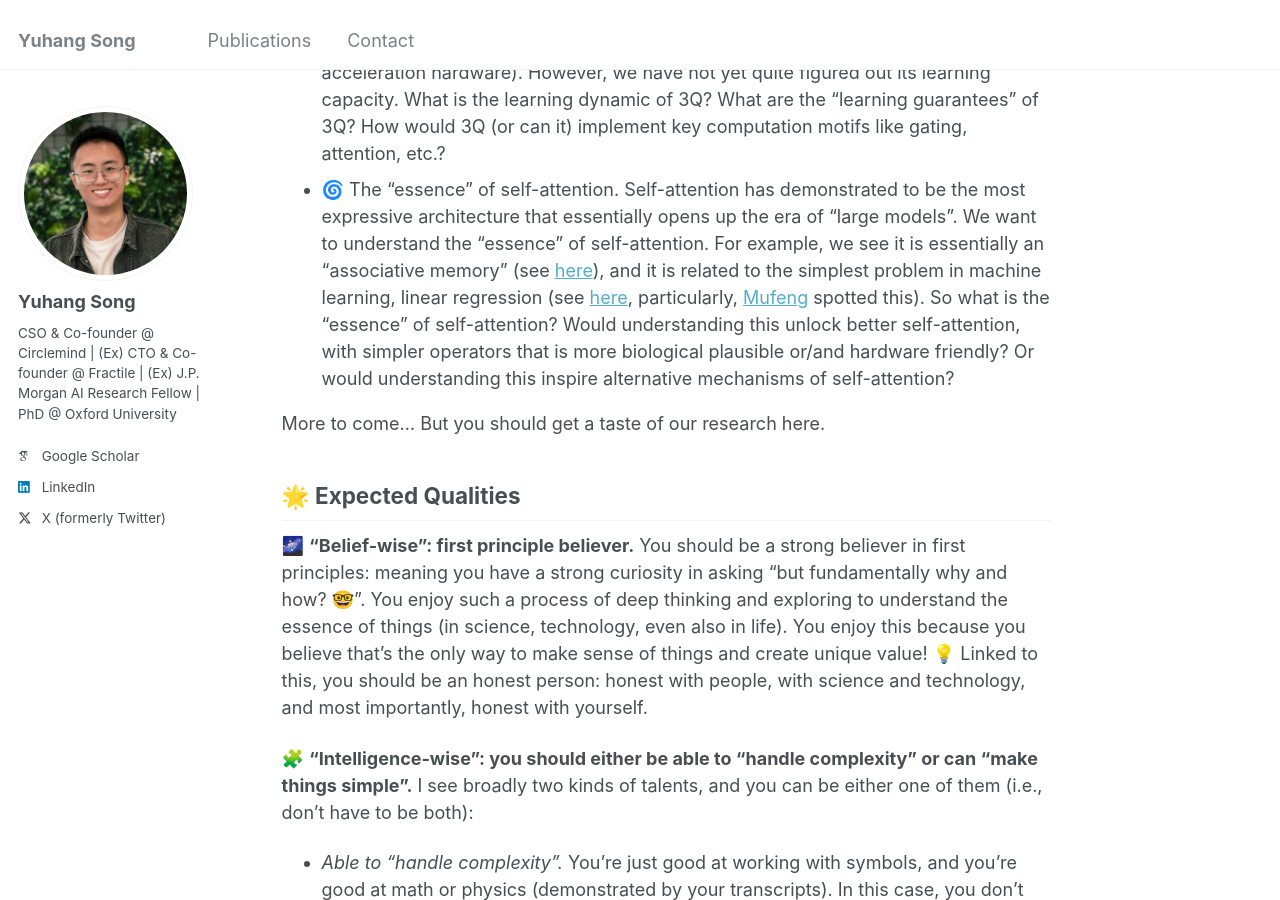
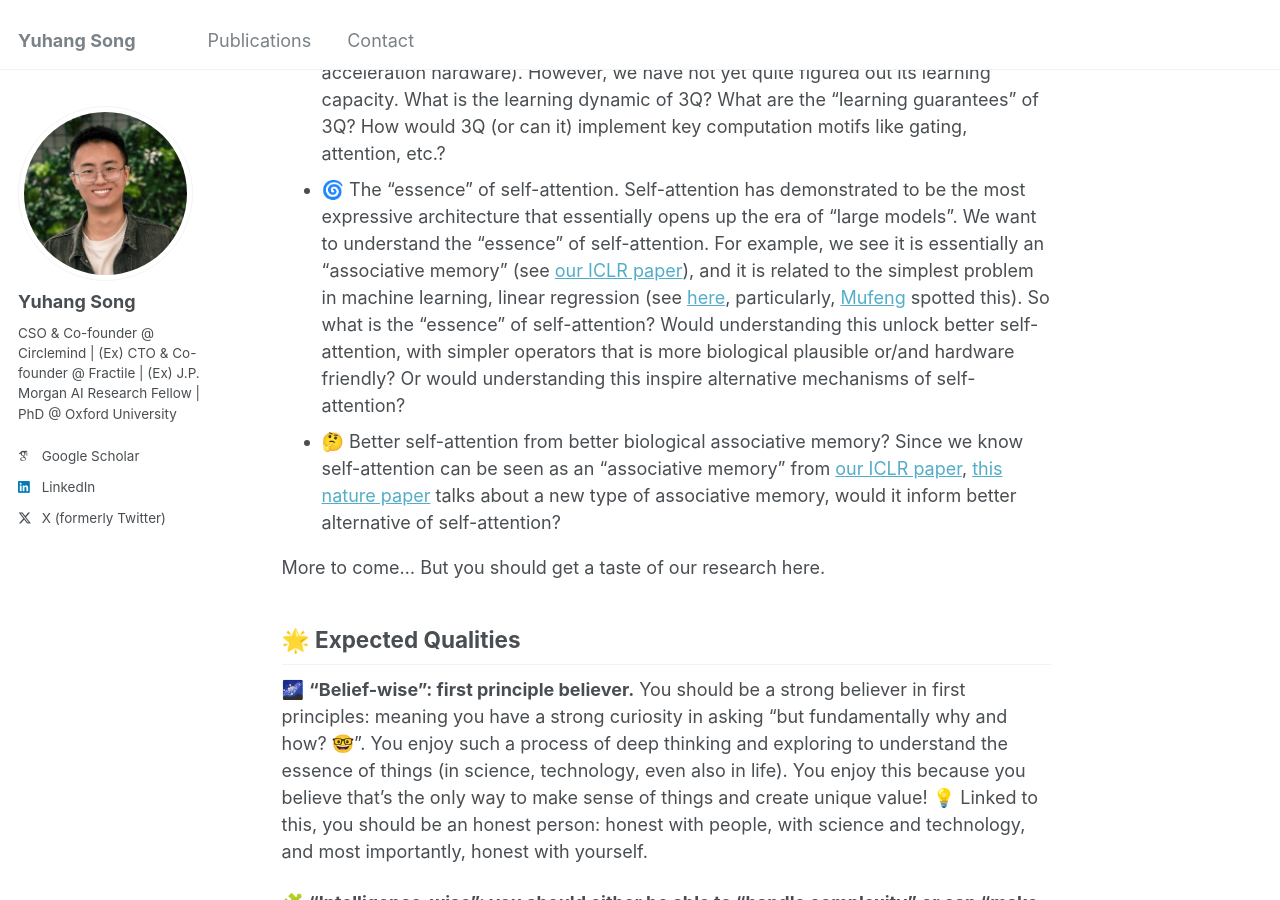
Before and after one commit to YuhangSong/YuhangSong.github.io, a Jekyll site: the page built from _pages/work-with-us.md, in a window 1280 px wide and 900 px high, scrolled down 876 px. Built offline with Jekyll 4.4.1, drawn with Linux system fonts in a browser that asks for light colours; some web fonts are replaced.

Commit message:
update work-with-us.md and Curriculum_Vitae.pdf

```diff
--- a/_pages/work-with-us.md
+++ b/_pages/work-with-us.md
@@ -25,7 +25,8 @@ We work across intersections of some of the most exciting topics related to inte
 Below lists the topics that we are currently most excited about and actively working on (being updated regularly):
 
 -   ⚛️ The "atom" of learning. We have been working on a learning rule that internally we called "3Q", because the learning rule can be described by three simple equations of basic operations like addition and multiplication. It has the best biological plausibility we’ve ever seen (thus potentially the best candidate for designing next-generation AI acceleration hardware). However, we have not yet quite figured out its learning capacity. What is the learning dynamic of 3Q? What are the "learning guarantees" of 3Q? How would 3Q (or can it) implement key computation motifs like gating, attention, etc.?
--   🌀 The "essence" of self-attention. Self-attention has demonstrated to be the most expressive architecture that essentially opens up the era of "large models". We want to understand the "essence" of self-attention. For example, we see it is essentially an "associative memory" (see [here](https://proceedings.mlr.press/v162/millidge22a/millidge22a.pdf)), and it is related to the simplest problem in machine learning, linear regression (see [here](https://c16mftang.github.io/attention.html), particularly, [Mufeng](https://c16mftang.github.io/index.html) spotted this). So what is the "essence" of self-attention? Would understanding this unlock better self-attention, with simpler operators that is more biological plausible or/and hardware friendly? Or would understanding this inspire alternative mechanisms of self-attention?
+-   🌀 The "essence" of self-attention. Self-attention has demonstrated to be the most expressive architecture that essentially opens up the era of "large models". We want to understand the "essence" of self-attention. For example, we see it is essentially an "associative memory" (see [our ICLR paper](https://proceedings.mlr.press/v162/millidge22a/millidge22a.pdf)), and it is related to the simplest problem in machine learning, linear regression (see [here](https://c16mftang.github.io/attention.html), particularly, [Mufeng](https://c16mftang.github.io/index.html) spotted this). So what is the "essence" of self-attention? Would understanding this unlock better self-attention, with simpler operators that is more biological plausible or/and hardware friendly? Or would understanding this inspire alternative mechanisms of self-attention?
+-   🤔 Better self-attention from better biological associative memory? Since we know self-attention can be seen as an "associative memory" from [our ICLR paper](https://proceedings.mlr.press/v162/millidge22a/millidge22a.pdf), [this nature paper](https://www.nature.com/articles/s41586-024-08392-y) talks about a new type of associative memory, would it inform better alternative of self-attention?
 
 More to come... But you should get a taste of our research here.
 
```
